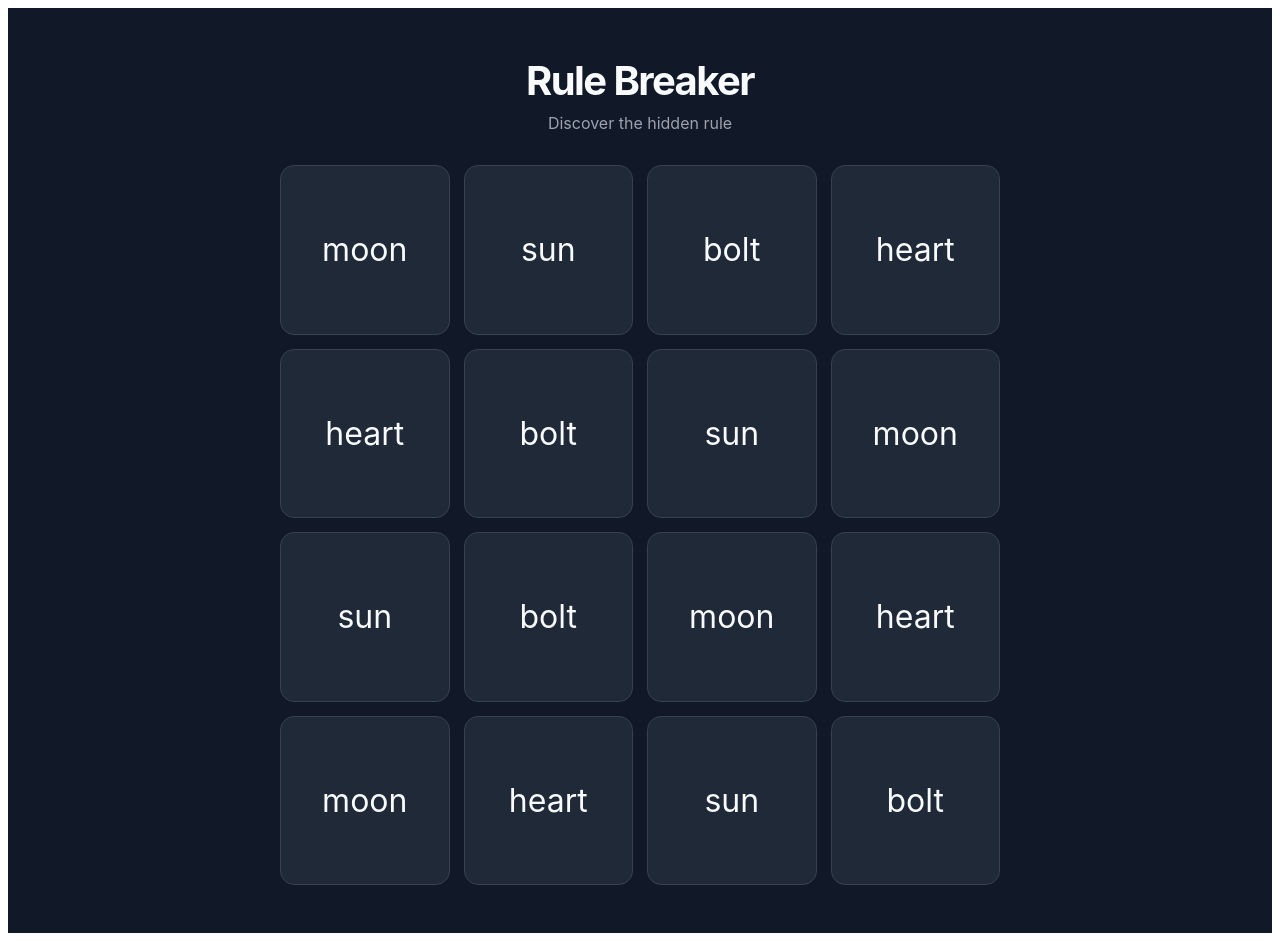
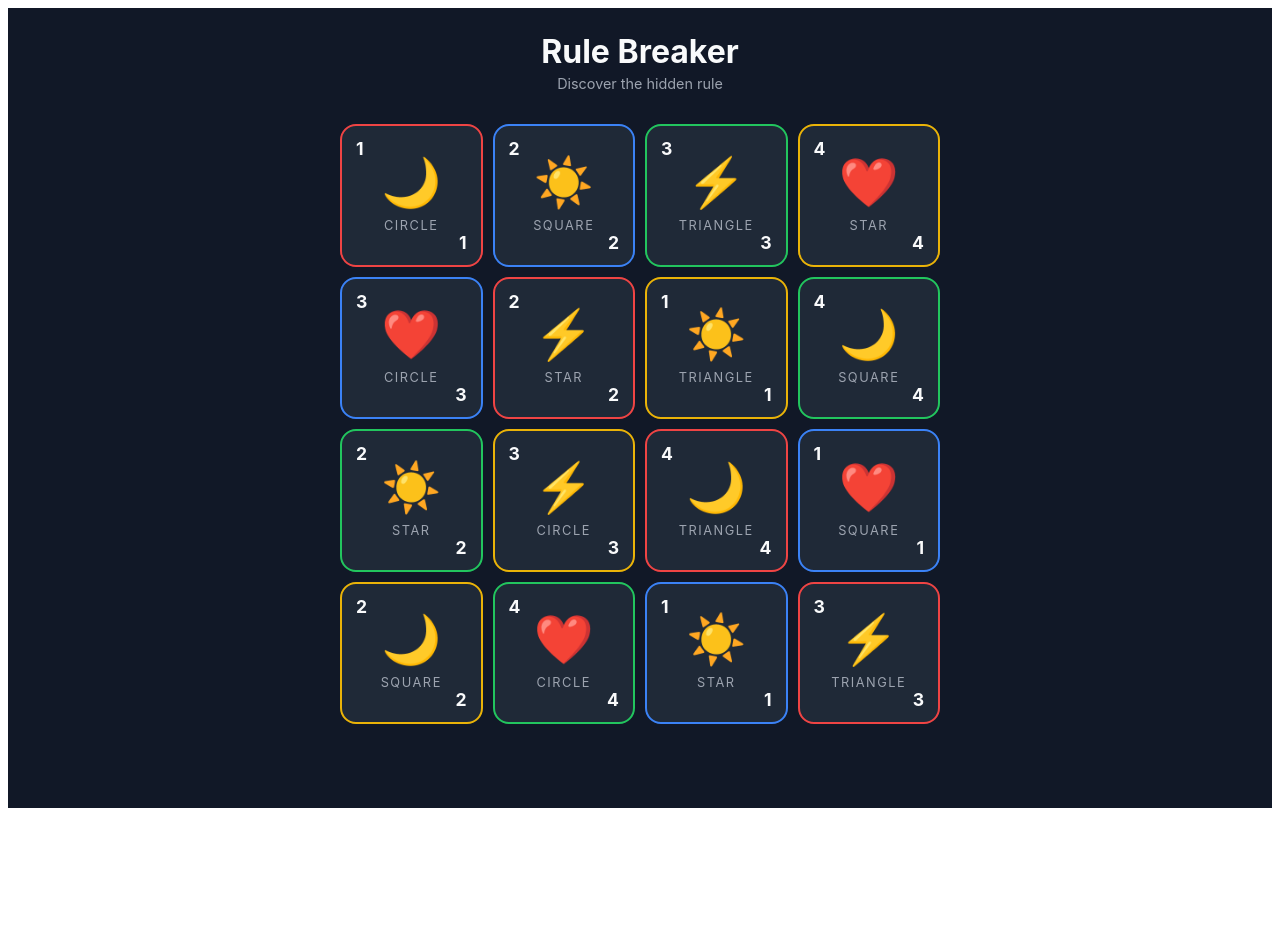
Before and after one commit to bikramiter/biks-react-playground, a React (Vite) app: page / in a window 1280 px wide. After the commit the page ends 816 px from the top, so only its background shows below. Built offline with nearby package versions, Linux system fonts and the light colour scheme.

Commit message:
feat: build card selection game board

```diff
--- /dev/null
+++ b/src/components/Card.tsx
@@ -0,0 +1,26 @@
+import type { GameCard } from "../types/game";
+
+type CardProps = {
+  card: GameCard;
+  selected: boolean;
+  handleClick: () => void;
+};
+
+function Card({ card, selected, handleClick }: CardProps) {
+  return (
+    <div
+      className={`card card-${card.color}${selected ? " selected" : ""}`}
+      onClick={handleClick}
+    >
+      <span className="card-number card-number-top">{card.number}</span>
+
+      <span className="card-symbol">{card.symbol}</span>
+
+      <span className={`card-shape shape-${card.shape}`}>{card.shape}</span>
+
+      <span className="card-number card-number-bottom">{card.number}</span>
+    </div>
+  );
+}
+
+export default Card;
--- a/src/components/Game.css
+++ b/src/components/Game.css
@@ -1,7 +1,11 @@
 .game {
-  min-height: 100vh;
-  padding: 48px 24px;
+  height: 100vh;
   box-sizing: border-box;
+  padding: 24px;
+
+  display: flex;
+  flex-direction: column;
+
   background: #111827;
   color: #f9fafb;
   font-family:
@@ -11,59 +15,109 @@
     BlinkMacSystemFont,
     "Segoe UI",
     sans-serif;
+
+  overflow: hidden;
 }
 
 .game-header {
-  max-width: 720px;
-  margin: 0 auto 32px;
+  flex-shrink: 0;
+  margin-bottom: 32px;
   text-align: center;
 }
 
 .game-header h1 {
   margin: 0;
-  font-size: 2.5rem;
-  letter-spacing: -0.04em;
+  font-size: 2rem;
 }
 
 .game-header p {
-  margin: 8px 0 0;
+  margin: 4px 0 0;
   color: #9ca3af;
-  font-size: 1rem;
+  font-size: 0.9rem;
 }
 
 .board {
-  width: min(720px, 100%);
+  width: min(600px, 100%);
   margin: 0 auto;
 
   display: grid;
   grid-template-columns: repeat(4, 1fr);
-  gap: 14px;
+  gap: 10px;
 }
 
 .card {
-  aspect-ratio: 1;
+  position: relative;
+  aspect-ratio: 1/1;
   display: flex;
+  flex-direction: column;
   align-items: center;
   justify-content: center;
+  gap: 12px;
 
   background: #1f2937;
-  border: 1px solid #374151;
-  border-radius: 14px;
+  border: 2px solid #374151;
+  border-radius: 16px;
 
   cursor: pointer;
 
   transition:
     transform 150ms ease,
     border-color 150ms ease,
-    background-color 150ms ease;
+    box-shadow 150ms ease;
 }
 
 .card:hover {
   transform: translateY(-3px);
-  border-color: #6b7280;
-  background: #273449;
+}
+
+.card.selected {
+  transform: translateY(-5px);
+  border-width: 3px;
+  box-shadow:
+    0 0 0 2px #f9fafb,
+    0 8px 20px rgba(0, 0, 0, 0.35);
+}
+
+.card-red {
+  border-color: #ef4444;
+}
+
+.card-blue {
+  border-color: #3b82f6;
+}
+
+.card-green {
+  border-color: #22c55e;
+}
+
+.card-yellow {
+  border-color: #eab308;
 }
 
 .card-symbol {
-  font-size: 2rem;
+  font-size: 3rem;
+  line-height: 1;
 }
+
+.card-shape {
+  font-size: 0.8rem;
+  text-transform: uppercase;
+  letter-spacing: 0.12em;
+  color: #9ca3af;
+}
+
+.card-number {
+  position: absolute;
+  font-size: 1.1rem;
+  font-weight: 700;
+}
+
+.card-number-top {
+  top: 12px;
+  left: 14px;
+}
+
+.card-number-bottom {
+  right: 14px;
+  bottom: 12px;
+}
--- a/src/components/Game.tsx
+++ b/src/components/Game.tsx
@@ -1,7 +1,19 @@
 import { cards } from "../data/cards";
 import "./Game.css";
+import Card from "./Card";
+import { useState } from "react";
 
 function Game() {
+  const [selectedCardId, setSelectedCardId] = useState<number | null>(null);
+
+  function handleCardClick(cardId: number) {
+    //alreary selected card clicked - unselect the card
+    //no card selected - select clicked card
+    //a different card clicked - select this one and unselect the previous one
+    cardId === selectedCardId
+      ? setSelectedCardId(null)
+      : setSelectedCardId(cardId);
+  }
   return (
     <main className="game">
       <header className="game-header">
@@ -11,9 +23,12 @@ function Game() {
 
       <section className="board">
         {cards.map((card) => (
-          <div className="card" key={card.id}>
-            <span className="card-symbol">{card.symbol}</span>
-          </div>
+          <Card
+            key={card.id}
+            card={card}
+            selected={card.id === selectedCardId}
+            handleClick={() => handleCardClick(card.id)}
+          />
         ))}
       </section>
     </main>
--- a/src/data/cards.ts
+++ b/src/data/cards.ts
@@ -1,23 +1,23 @@
 import type { GameCard } from "../types/game";
 
 export const cards: GameCard[] = [
-  { id: 1, color: "red", shape: "circle", number: 1, symbol: "moon" },
-  { id: 2, color: "blue", shape: "square", number: 2, symbol: "sun" },
-  { id: 3, color: "green", shape: "triangle", number: 3, symbol: "bolt" },
-  { id: 4, color: "yellow", shape: "star", number: 4, symbol: "heart" },
+  { id: 1, color: "red", shape: "circle", number: 1, symbol: "🌙" },
+  { id: 2, color: "blue", shape: "square", number: 2, symbol: "☀️" },
+  { id: 3, color: "green", shape: "triangle", number: 3, symbol: "⚡" },
+  { id: 4, color: "yellow", shape: "star", number: 4, symbol: "❤️" },
 
-  { id: 5, color: "blue", shape: "circle", number: 3, symbol: "heart" },
-  { id: 6, color: "red", shape: "star", number: 2, symbol: "bolt" },
-  { id: 7, color: "yellow", shape: "triangle", number: 1, symbol: "sun" },
-  { id: 8, color: "green", shape: "square", number: 4, symbol: "moon" },
+  { id: 5, color: "blue", shape: "circle", number: 3, symbol: "❤️" },
+  { id: 6, color: "red", shape: "star", number: 2, symbol: "⚡" },
+  { id: 7, color: "yellow", shape: "triangle", number: 1, symbol: "☀️" },
+  { id: 8, color: "green", shape: "square", number: 4, symbol: "🌙" },
 
-  { id: 9, color: "green", shape: "star", number: 2, symbol: "sun" },
-  { id: 10, color: "yellow", shape: "circle", number: 3, symbol: "bolt" },
-  { id: 11, color: "red", shape: "triangle", number: 4, symbol: "moon" },
-  { id: 12, color: "blue", shape: "square", number: 1, symbol: "heart" },
+  { id: 9, color: "green", shape: "star", number: 2, symbol: "☀️" },
+  { id: 10, color: "yellow", shape: "circle", number: 3, symbol: "⚡" },
+  { id: 11, color: "red", shape: "triangle", number: 4, symbol: "🌙" },
+  { id: 12, color: "blue", shape: "square", number: 1, symbol: "❤️" },
 
-  { id: 13, color: "yellow", shape: "square", number: 2, symbol: "moon" },
-  { id: 14, color: "green", shape: "circle", number: 4, symbol: "heart" },
-  { id: 15, color: "blue", shape: "star", number: 1, symbol: "sun" },
-  { id: 16, color: "red", shape: "triangle", number: 3, symbol: "bolt" },
+  { id: 13, color: "yellow", shape: "square", number: 2, symbol: "🌙" },
+  { id: 14, color: "green", shape: "circle", number: 4, symbol: "❤️" },
+  { id: 15, color: "blue", shape: "star", number: 1, symbol: "☀️" },
+  { id: 16, color: "red", shape: "triangle", number: 3, symbol: "⚡" },
 ];
--- a/src/types/game.ts
+++ b/src/types/game.ts
@@ -3,5 +3,5 @@ export type GameCard = {
   color: "red" | "blue" | "green" | "yellow";
   shape: "circle" | "square" | "triangle" | "star";
   number: 1 | 2 | 3 | 4;
-  symbol: "moon" | "sun" | "bolt" | "heart";
+  symbol: "🌙" | "☀️" | "⚡" | "❤️";
 };
```
